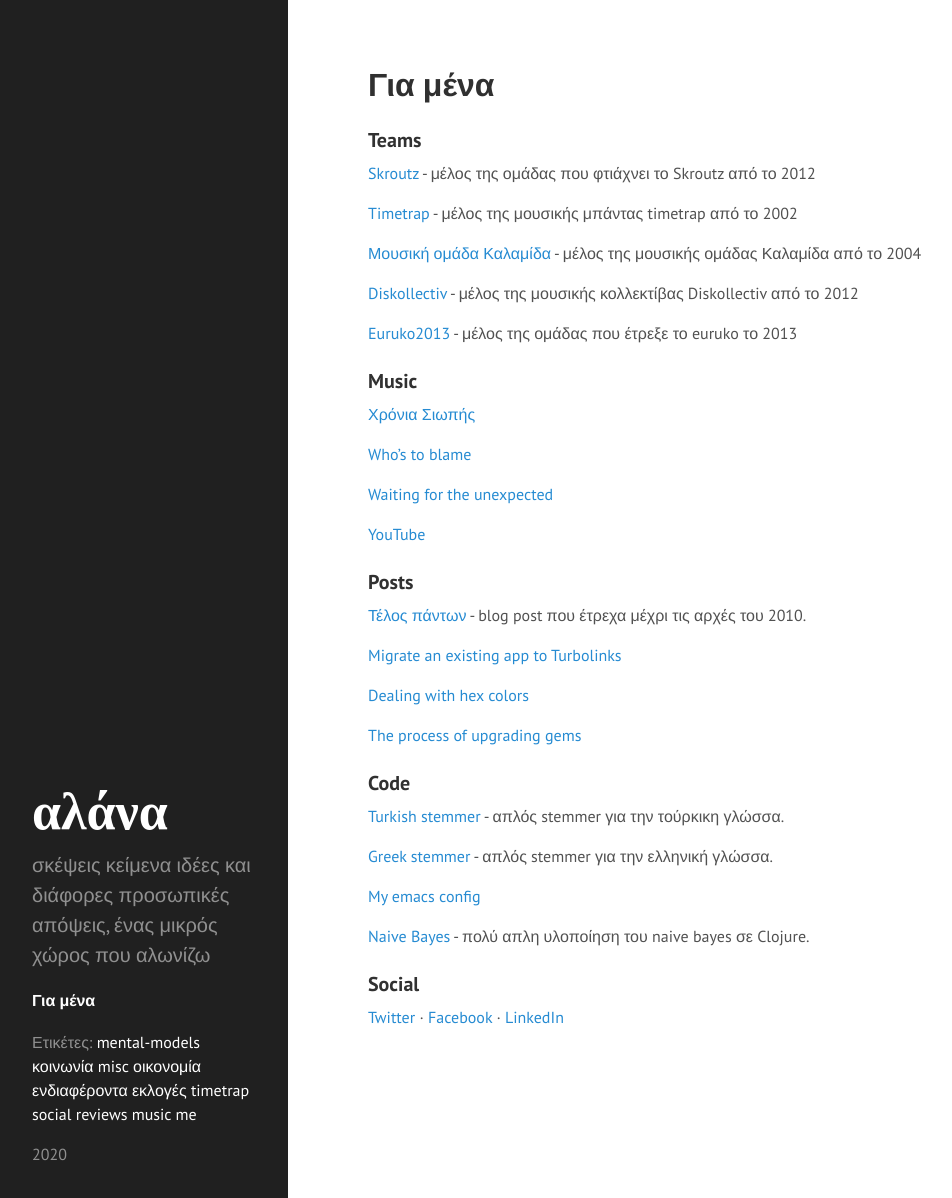
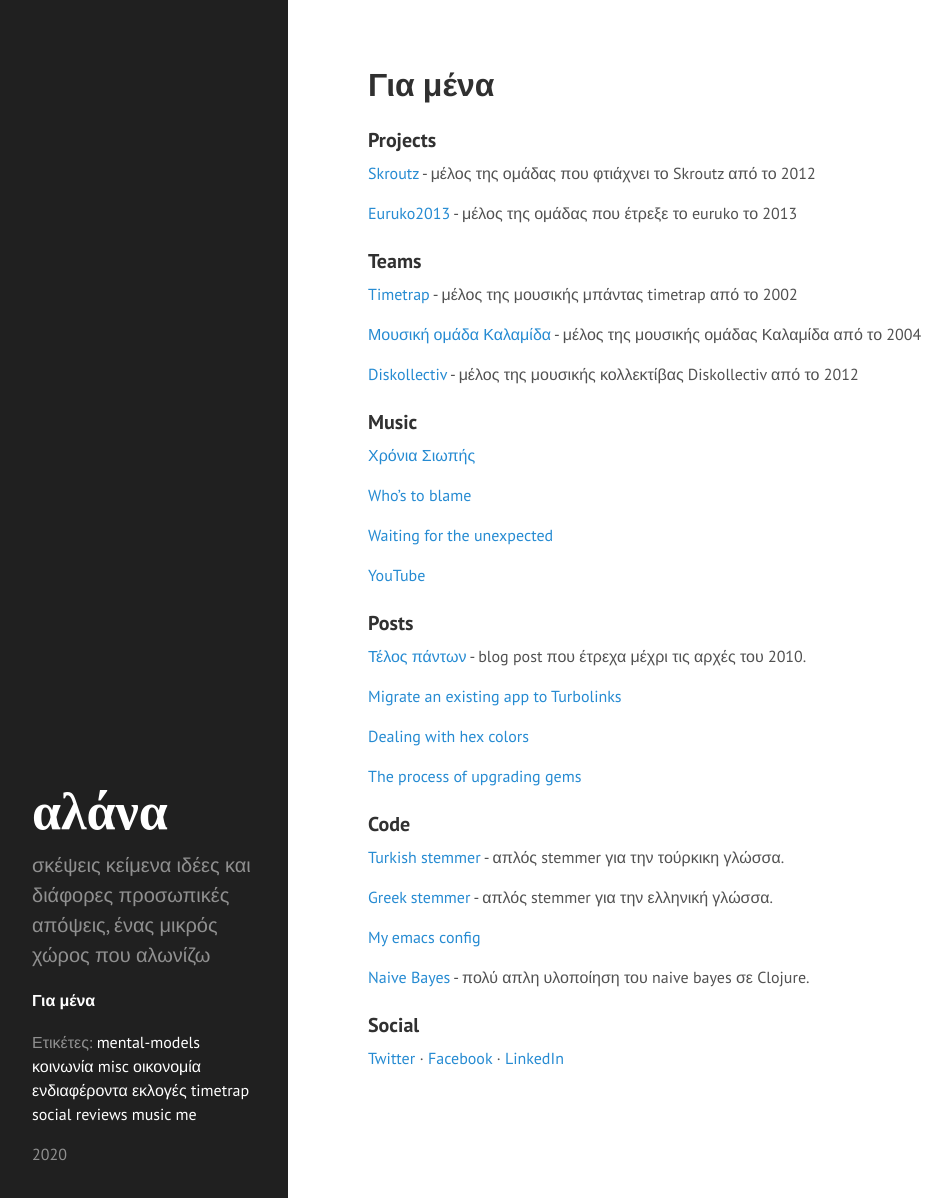
Before and after one commit to chief/chief.github.io, a Jekyll site: the page built from about.md, in a window 1280 px wide and 1198 px high. Shown: the whole window, without its empty margins (0-952 px from the left). Built offline with Jekyll 4.4.1, drawn with Linux system fonts in a browser that asks for light colours; some of the changed lines change nothing that is shown.

Commit message:
Add projects section

```diff
--- a/about.md
+++ b/about.md
@@ -5,10 +5,15 @@
 description: Λίγα λόγια για μένα
 ---
 
-### Teams
+### Projects
 
 [Skroutz](https://skroutz.gr) - μέλος της ομάδας που φτιάχνει το
 Skroutz από το 2012
+
+[Euruko2013](https://github.com/euruko2013) -  μέλος της ομάδας που
+έτρεξε το euruko το 2013
+
+### Teams
 
 [Timetrap](https://timetrapescape.bandcamp.com/) - μέλος της μουσικής
 μπάντας timetrap από το 2002
@@ -20,8 +25,6 @@
 [Diskollectiv](https://diskollectiv2012.espivblogs.net/) - μέλος της
 μουσικής κολλεκτίβας Diskollectiv από το 2012
 
-[Euruko2013](https://github.com/euruko2013) -  μέλος της ομάδας που
-έτρεξε το euruko το 2013
 
 ### Music
 
```
